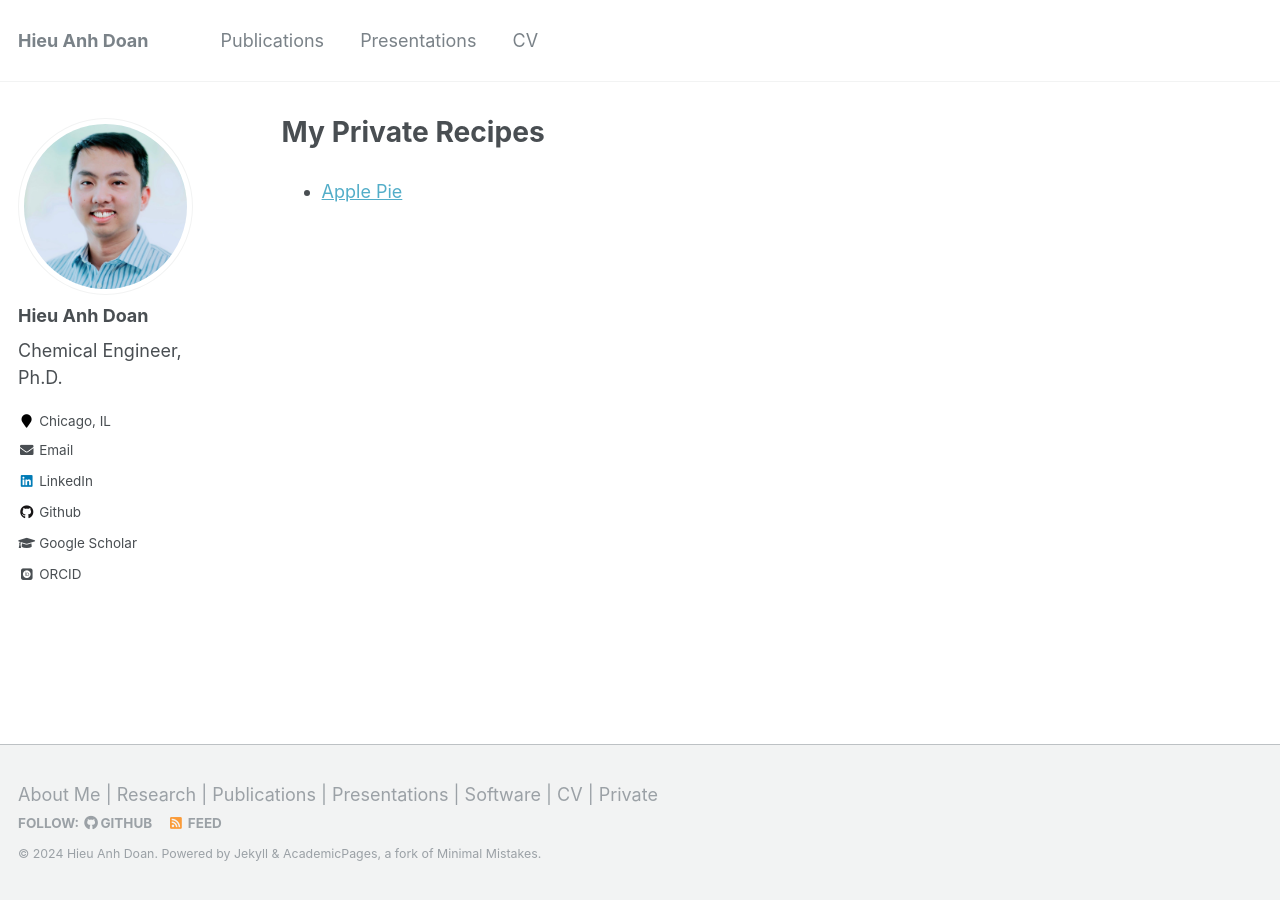
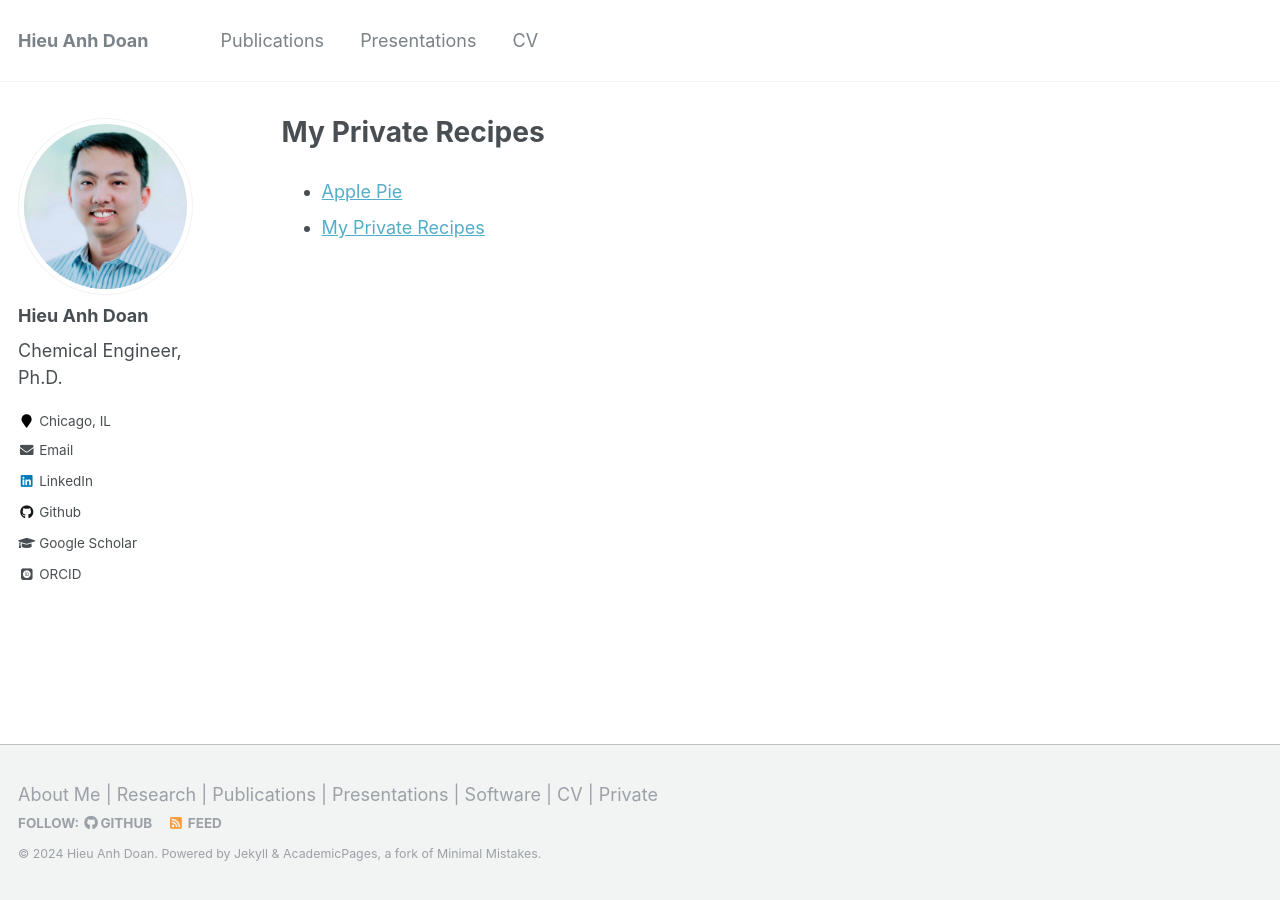
Before and after one commit to hieuadoan/hieuadoan.github.io, a Jekyll site: the page built from _pages/private/recipe.html, in a window 1280 px wide. Built offline with Jekyll 4.4.1, drawn with Linux system fonts in a browser that asks for light colours; some web fonts are replaced.

Commit message:
Added an example

```diff
--- a/_pages/private/recipe.html
+++ b/_pages/private/recipe.html
@@ -6,7 +6,7 @@ permalink: /private/
 <div class="recipe-list">
   <ul>
     {% for page in site.pages %}
-      {% if page.path contains 'private' and page.title != 'My Private Recipes' %}
+      {% if page.path contains 'private' and page.title != 'My Favorite Recipes' %}
         <li><a href="{{ page.url }}">{{ page.title }}</a></li>
       {% endif %}
     {% endfor %}
```
Also changed, not shown: _pages/private/apple-pie.md (+0 -2 lines).
